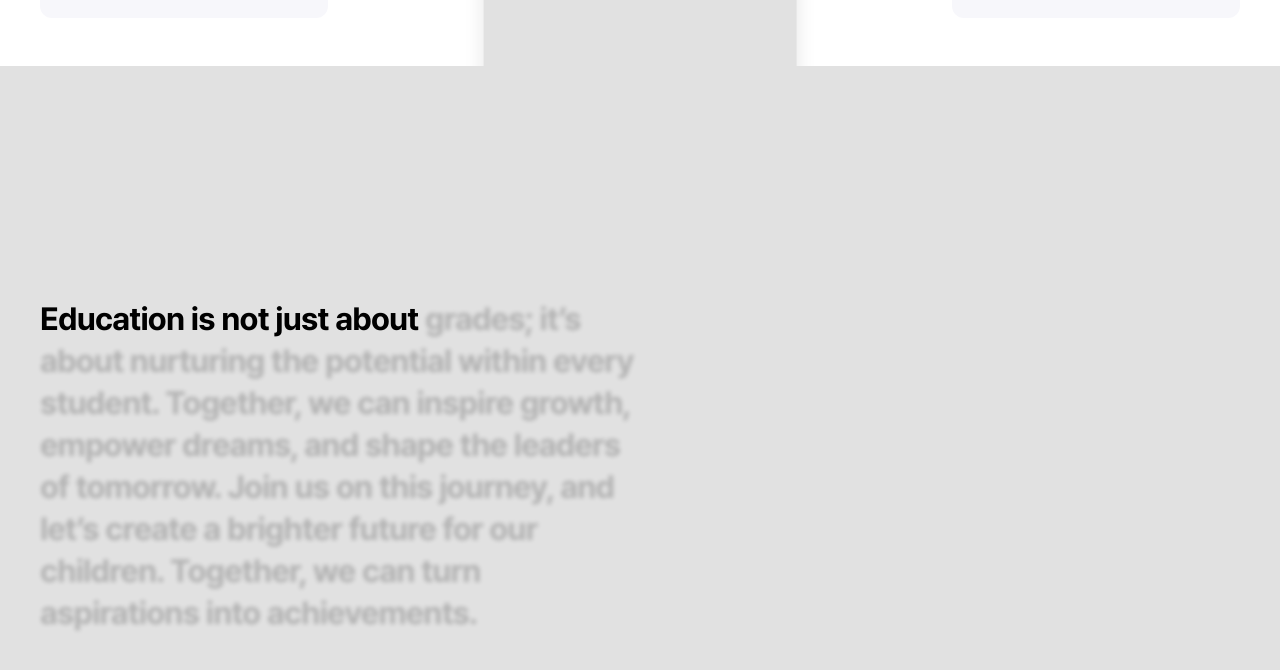
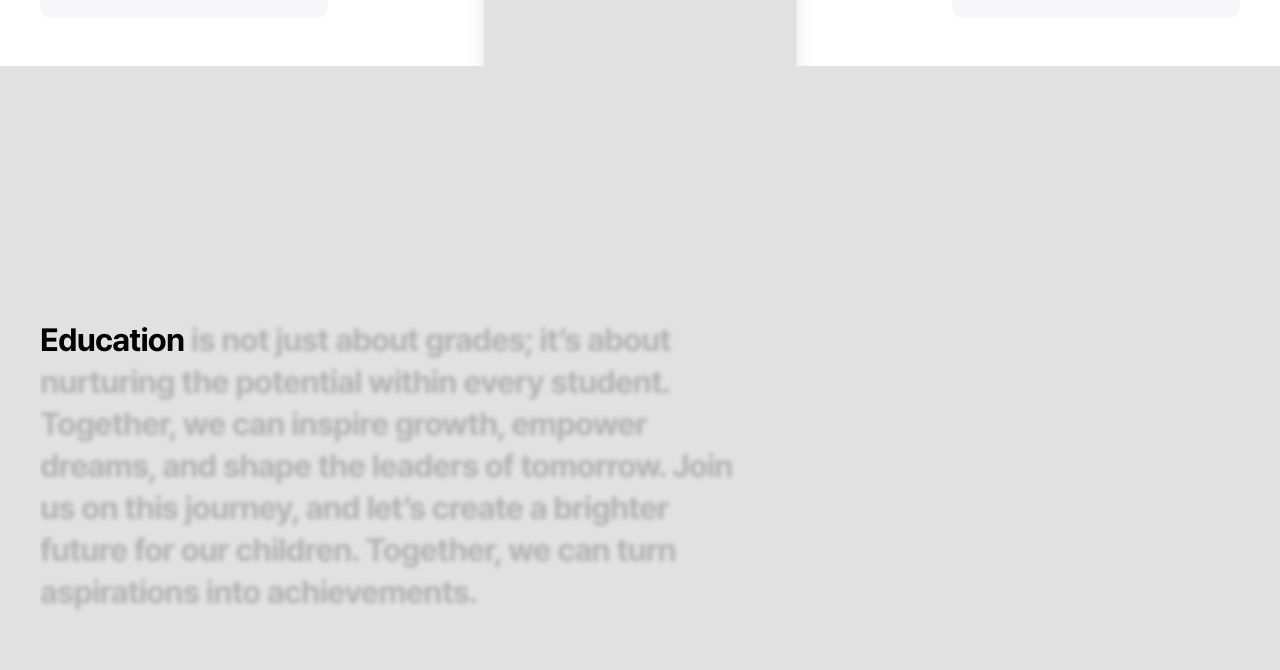
Before and after one commit to SangO-Lee/if-design, a React (Create React App) app: page / in a window 1280 px wide. Shown: the part 8182-8852 px from the top of the page. Built offline with nearby package versions, Linux system fonts and the light colour scheme.

Commit message:
scroll text reveal 디자인 개선

```diff
--- a/src/assets/css/common.scss
+++ b/src/assets/css/common.scss
@@ -263,14 +263,6 @@ main {
             height: 80vh;
             align-items: center;
         }
-        #scroll-quote {
-            width: 600px;
-            max-width: 100%;
-            .word {
-                @include headline1;
-                font-weight: bold;
-            }
-        }
     }
 }
 
--- a/src/assets/css/scroll-text-reveal.scss
+++ b/src/assets/css/scroll-text-reveal.scss
@@ -1,5 +1,20 @@
+@import "_color", "_font";
+
+.scroll-text-wrap {
+    display: flex;
+    width: 100%;
+    height: 200px;
+    overflow: hidden;
     .scroll-text {
+        padding-right: 80px;
+        flex-basis: 800px;
+        min-width: 800px;
+        max-width: 100%;
+        min-height: fit-content;
+        transition: all 0.8s ease;
         .word {
+            @include headline1;
+            font-weight: bold;
             opacity: 0.2;
             filter: blur(2px);
             transition: all 0.6s ease;
@@ -9,3 +24,38 @@
             }
         }
     }
+    .divider {
+        flex-basis: 4px;
+        min-width: 4px;
+        height: 100%;
+        background: $l-black;
+    }
+    .main-text {
+        padding-left: 80px;
+        opacity: 0;
+        display: flex;
+        align-items: center;
+        justify-content: center;
+        font-size: 200px;
+        font-weight: bold;
+        filter: blur(2px);
+        transition: all 0.8s ease;
+    }
+
+    &.active {
+        .scroll-text {
+            opacity: 0;
+            min-width: 0;
+            flex-basis: 0;
+            padding-right: 0;
+            visibility: hidden;
+        }
+
+        .main-text {
+            // min-width: 100%;
+            // flex-basis: 100%;
+            filter: blur(0px);
+            opacity: 1;
+        }
+    }
+}
--- a/src/components/common/ScrollTextReveal.js
+++ b/src/components/common/ScrollTextReveal.js
@@ -1,22 +1,47 @@
-import React, { useEffect, useState } from "react";
+import React, { useEffect, useRef, useState } from "react";
 import "assets/css/scroll-text-reveal.scss";
 
 const ScrollTextReveal = ({ text, progress }) => {
     const [scrollPosition, setScrollPosition] = useState(0);
+    const scrollTextRef = useRef(null);
+    const [clientHeight, setClientHeight] = useState(0);
 
     const words = text.split(" ");
     useEffect(() => {
         setScrollPosition(progress);
     }, [progress]);
 
+    const updateClientHeight = () => {
+        if (scrollTextRef.current) {
+            setClientHeight(scrollTextRef.current.clientHeight);
+        }
+    };
+
+    useEffect(() => {
+        // 컴포넌트가 처음 렌더링될 때와 리사이즈될 때 실행
+        updateClientHeight();
+        window.addEventListener("resize", updateClientHeight);
+
+        // 컴포넌트 언마운트 시 리스너 제거
+        return () => {
+            window.removeEventListener("resize", updateClientHeight);
+        };
+    }, []);
+
     return (
         <>
-            <p className="scroll-text">
+            <div
+                className={`scroll-text-wrap ${
+                    scrollPosition > 0.65 ? "active" : ""
+                }`}
+                style={{ height: `${clientHeight}px` }}
+            >
+                <p className="scroll-text" ref={scrollTextRef}>
                     {words.map((word, index) => (
                         <span
                             key={index}
                             className={`word ${
-                            scrollPosition >= index / words.length - 0.1
+                                scrollPosition >= index / 2 / words.length
                                     ? "on"
                                     : ""
                             }`}
@@ -25,6 +50,12 @@ const ScrollTextReveal = ({ text, progress }) => {
                         </span>
                     ))}
                 </p>
+                <div
+                    className="divider"
+                    style={{ height: `${scrollPosition * 200}%` }}
+                ></div>
+                <div className="main-text">CREVERSE</div>
+            </div>
         </>
     );
 };
--- a/src/components/main/Section7.js
+++ b/src/components/main/Section7.js
@@ -17,12 +17,10 @@ function Section7() {
             />
             <section id={menu[6].id} ref={targetRef}>
                 <div className="container">
-                    <div id="scroll-quote">
-                        <ScrollTextReveal
-                            text="Education is not just about grades; it’s about nurturing the potential within every student. Together, we can inspire growth, empower dreams, and shape the leaders of tomorrow. Join us on this journey, and let’s create a brighter future for our children. Together, we can turn aspirations into achievements."
-                            progress={progress}
-                        />
-                    </div>
+                    <ScrollTextReveal
+                        text="Education is not just about grades; it’s about nurturing the potential within every student. Together, we can inspire growth, empower dreams, and shape the leaders of tomorrow. Join us on this journey, and let’s create a brighter future for our children. Together, we can turn aspirations into achievements."
+                        progress={progress}
+                    />
                 </div>
             </section>
         </>
```
Lines whose indentation alone changed are shown as unchanged.
